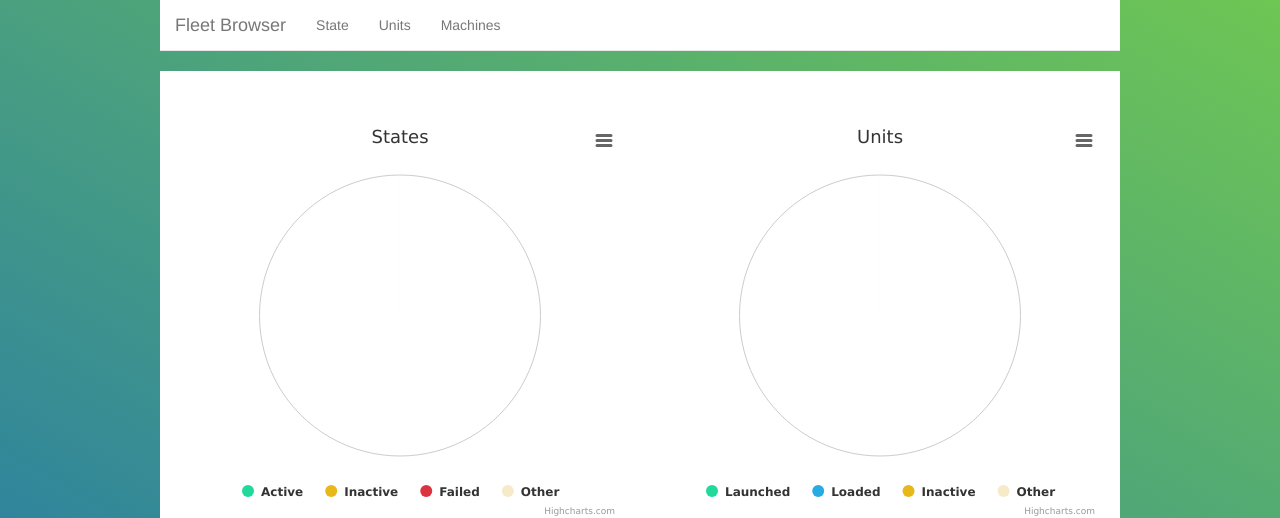
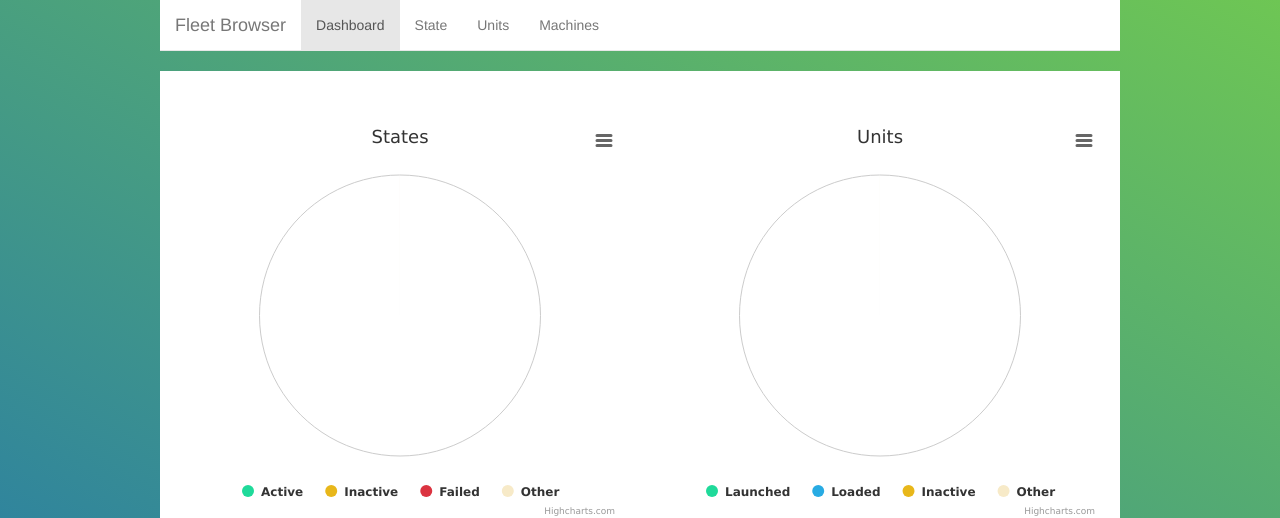
Before and after one commit to kuuji/fleet-browser, a Flask app: page /dashboard in a window 1280 px wide; the page is wider, and only the part inside the window is pictured. Shown: the top 518 px of that part. Run offline with Flask 2, Linux system fonts and the light colour scheme; data that the repository does not hold is empty; some libraries are stand-ins or nearby versions.

Commit message:
Added dashboard tab to give explicit access to it

```diff
--- a/templates/dashboard.html
+++ b/templates/dashboard.html
@@ -189,6 +189,8 @@ $(function() {
             {% endfor %}
         ]
     });
+
+    $('#dashboard').attr("class", "active");
 });
 </script>
 {% endblock %}
--- a/templates/layout.html
+++ b/templates/layout.html
@@ -22,6 +22,7 @@
       </div>
       <div class="collapse navbar-collapse">
         <ul class="nav navbar-nav">
+          <li id="dashboard"><a href="/dashboard?access_token={{ token }}">Dashboard</a></li>
           <li id="state"><a href="/state?access_token={{ token }}">State</a></li>
           <li id="units"><a href="/units?access_token={{ token }}">Units</a></li>
           <li id="machines"><a href="/machines?access_token={{ token }}">Machines</a></li>
```
